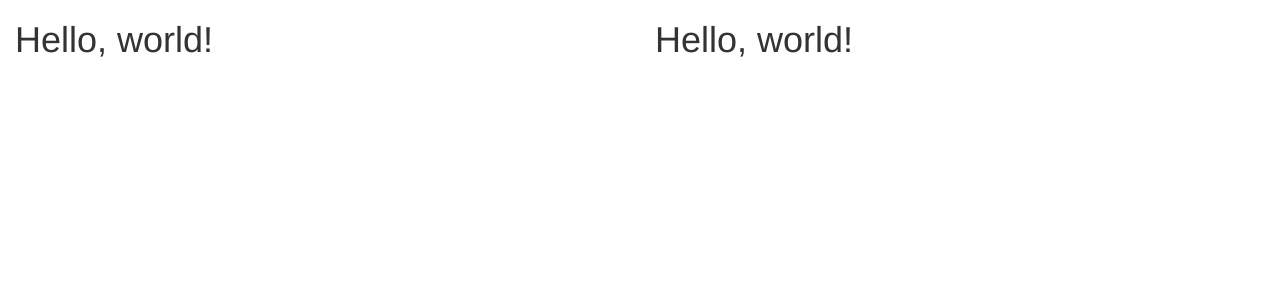
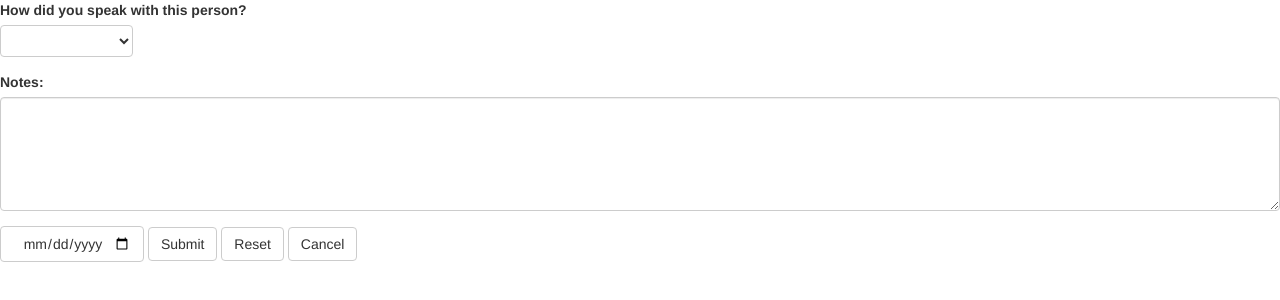
Before and after one commit to Jdothager/umslHack, a plain HTML site: page index.html in a window 1280 px wide. Drawn offline with nearby package versions, Linux system fonts and the light colour scheme.

Commit message:
completed page 3

```diff
--- a/index.html
+++ b/index.html
@@ -18,12 +18,30 @@
     <![endif]-->
   </head>
   <body>
-	<div class="col-md-6">
-    <h1>Hello, world!</h1>
-	</div>
-	<div class="col-md-6">
-    <h1>Hello, world!</h1>
-	</div>
+    <form>
+      <div class="form-group">
+        <label for="contact">How did you speak with this person?</label>
+        <div>
+        <select class="btn btn-default dropdown-toggle" name="contact" required>
+          <option></option>
+          <option value="phone">Phone Call</option>
+          <option value="text">Text Message</option>
+          <option value="email">Email</option>
+          <option value="inperson">In Person</option>
+        </select>
+        </div>
+      </div>
+      <div class="form-group">
+        <label for="notes">Notes:</label>
+        <textarea class="form-control" rows="5" id="notes" required></textarea>
+      </div>
+      <div>
+        <input type="date" name="date" class="btn btn-default" required>
+        <input type="submit" value="Submit" class="btn btn-default">
+        <input type="reset" class="btn btn-default">
+        <input type="reset" value="Cancel" class="btn btn-default">
+      </div>
+    </form>
     <!-- jQuery (necessary for Bootstrap's JavaScript plugins) -->
     <script src="https://ajax.googleapis.com/ajax/libs/jquery/1.12.4/jquery.min.js"></script>
     <!-- Include all compiled plugins (below), or include individual files as needed -->
```
